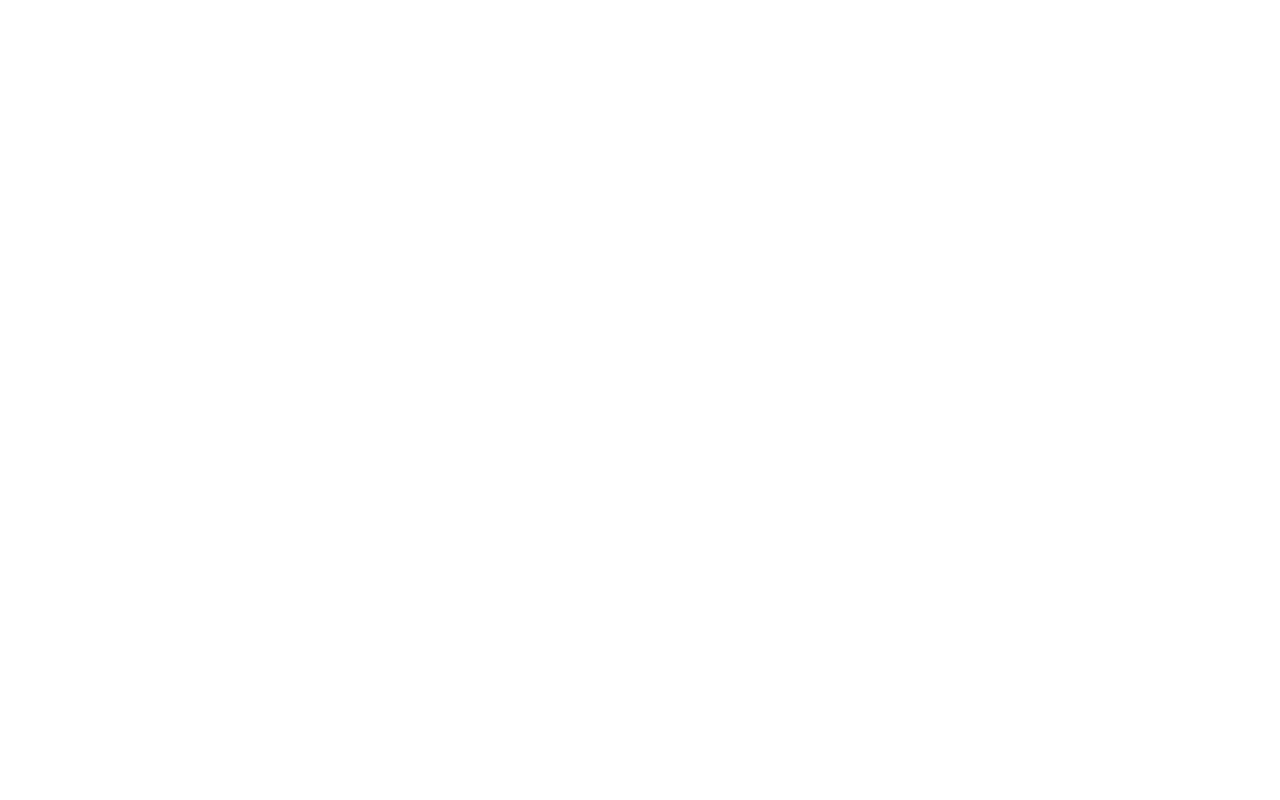
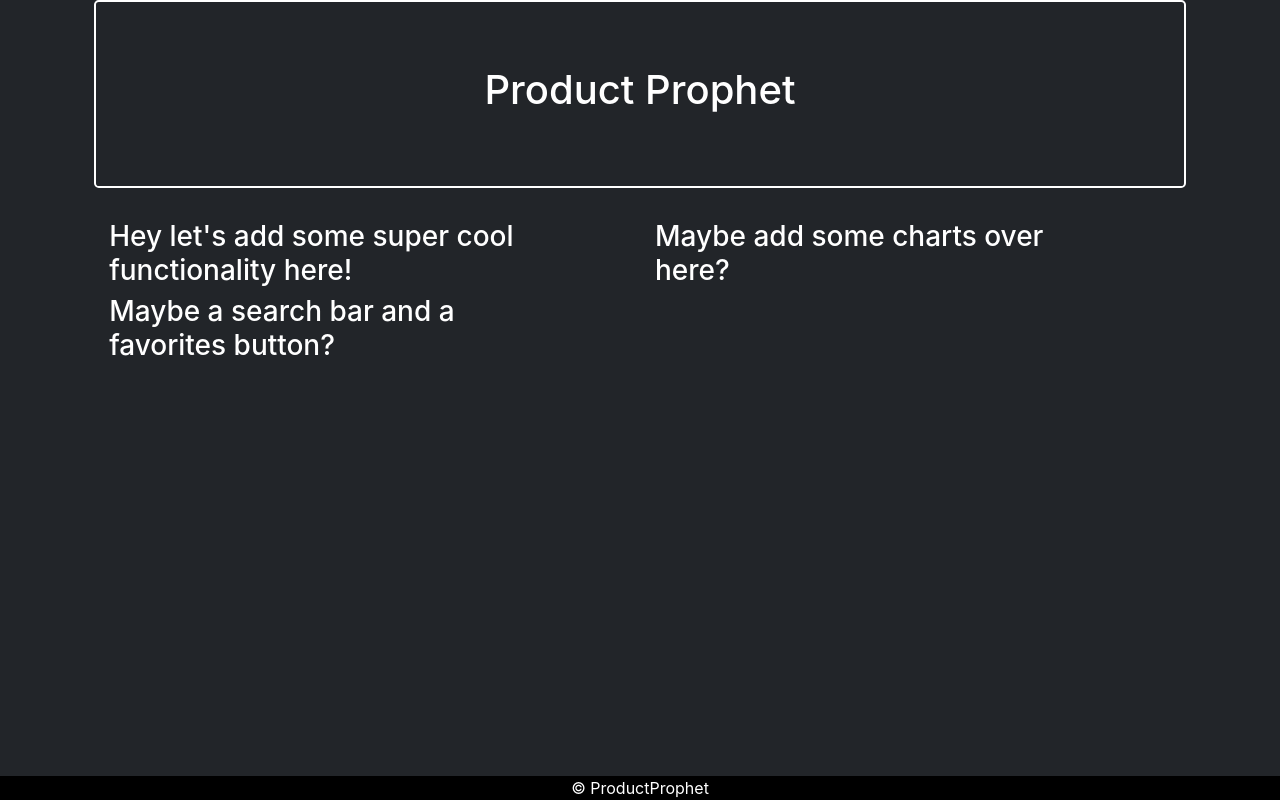
Before and after one commit to abuckstopshere/ProductProphet, a plain HTML site: page index.html in a window 1280 px wide. Drawn offline with nearby package versions, Linux system fonts and the light colour scheme.

Commit message:
removed unecessary files. ive added links as well to moment.js and firebase.js. made a few changes to the style and added some new files.
adwords.js has the OAuth key which is going to be necessary for api calls
firebase.js has the config credentials for ProductProphet firebase
amazon.js is empty, but open for adding whatever you guys might have for it

gonna look into the adwords keywords api tonight so we can discuss what direction we're taking tomorrow. i'll also look for some chart packages to go along with the adwords-api and google-trends-api packages we have

```diff
--- a/assets/css/style.css
+++ b/assets/css/style.css
@@ -0,0 +1,19 @@
+body {
+    background : #222529 ;
+    color : white ;
+}
+
+.jumbotron {
+    background : #222529 ;
+    color : white ;
+    border: 2px solid white ;
+}
+
+footer {
+    position : fixed ;
+    bottom : 0 ;
+    width : 100% ;
+    background : black ;
+    color : white ;
+    text-align : center ;
+}
--- /dev/null
+++ b/assets/js/adwords.js
@@ -0,0 +1,7 @@
+// OAuth Key
+
+var clientID = 587126091083-q7jkvadn49topgdsg5tol758iquogp4e.apps.googleusercontent.com
+
+var clientSecret = mcQAIG_anD9N08SrS2OexHIJ
+
+var queryURL = "https://adwords.google.com/api/adwords/cm/v201802/CampaignService?wsdl"
--- a/assets/js/firebase.js
+++ b/assets/js/firebase.js
@@ -7,4 +7,9 @@
                 storageBucket: "",
                 messagingSenderId: "587126091083"
             };
+
             firebase.initializeApp(config);
+
+
+// variables
+            var database = firebase.database()
--- a/index.html
+++ b/index.html
@@ -2,27 +2,60 @@
 <html lang='en'>
 <head>
     <title>Product Prophet</title>
+
     <!-- Required meta tags -->
     <meta charset='utf-8'>
     <meta name='viewport' content='width=device-width, initial-scale=1, shrink-to-fit=no'>
-<!-- Bootstrap CSS -->
+
+    <!-- Bootstrap + Local CSS files -->
     <link rel='stylesheet' href='https://maxcdn.bootstrapcdn.com/bootstrap/4.0.0/css/bootstrap.min.css' integrity='sha384-Gn5384xqQ1aoWXA+058RXPxPg6fy4IWvTNh0E263XmFcJlSAwiGgFAW/dAiS6JXm' crossorigin='anonymous'>
     <link rel="stylesheet" href="assets/css/style.css">
 </head>
+
 <body>
+
+
+    <!-- header -->
+        <div class="row">
+            <div class="col-10 offset-1 jumbotron">
+                <h1 class="text-center">Product Prophet</h1>
+            </div>
+        </div>
+
+        <!-- main content -->
+        <div class="row">
+            <div class="col-4 offset-1">
+                <h3>Hey let's add some super cool functionality here!</h3>
+                <h3>Maybe a search bar and a favorites button?</h3>
+            </div>
+            <div class="col-4 offset-1">
+                <h3>Maybe add some charts over here?</h3>
+            </div>
+        </div>
 
 
 
 
 
+<!-- footer -->
+        <footer>
+            &copy; ProductProphet
+        </footer>
 
 
 
-<!-- Optional JavaScript -->
-<!-- jQuery first, then Popper.js, then Bootstrap JS -->
+<!-- jQuery first, then Popper.js, then Bootstrap JS, then Moment.JS, then Firebase.js -->
         <script src='https://code.jquery.com/jquery-3.3.1.js' integrity='sha256-2Kok7MbOyxpgUVvAk/HJ2jigOSYS2auK4Pfzbm7uH60=' crossorigin='anonymous'></script>
         <script src='https://cdnjs.cloudflare.com/ajax/libs/popper.js/1.12.9/umd/popper.min.js' integrity='sha384-ApNbgh9B+Y1QKtv3Rn7W3mgPxhU9K/ScQsAP7hUibX39j7fakFPskvXusvfa0b4Q' crossorigin='anonymous'></script>
         <script src='https://maxcdn.bootstrapcdn.com/bootstrap/4.0.0/js/bootstrap.min.js' integrity='sha384-JZR6Spejh4U02d8jOt6vLEHfe/JQGiRRSQQxSfFWpi1MquVdAyjUar5+76PVCmYl' crossorigin='anonymous'></script>
+        <script src="https://cdn.jsdelivr.net/momentjs/2.12.0/moment.min.js"></script>
+        <script src="https://www.gstatic.com/firebasejs/4.11.0/firebase.js"></script>
+
+<!-- local js files -->
+        <script src="assets/js/firebase.js"></script>
+        <script src="assets/js/adwords.js"></script>
+        <script src="assets/js/amazon.js"></script>
         <script src="assets/js/main.js"></script>
+
 </body>
 </html>
```
Also changed, not shown: assets/js/amazon.js (added), assets/js/andrew.js (deleted), assets/js/janet.js (deleted), assets/js/justin.js (deleted), assets/js/ryan.js (deleted). Lines whose indentation alone changed are shown as unchanged.
